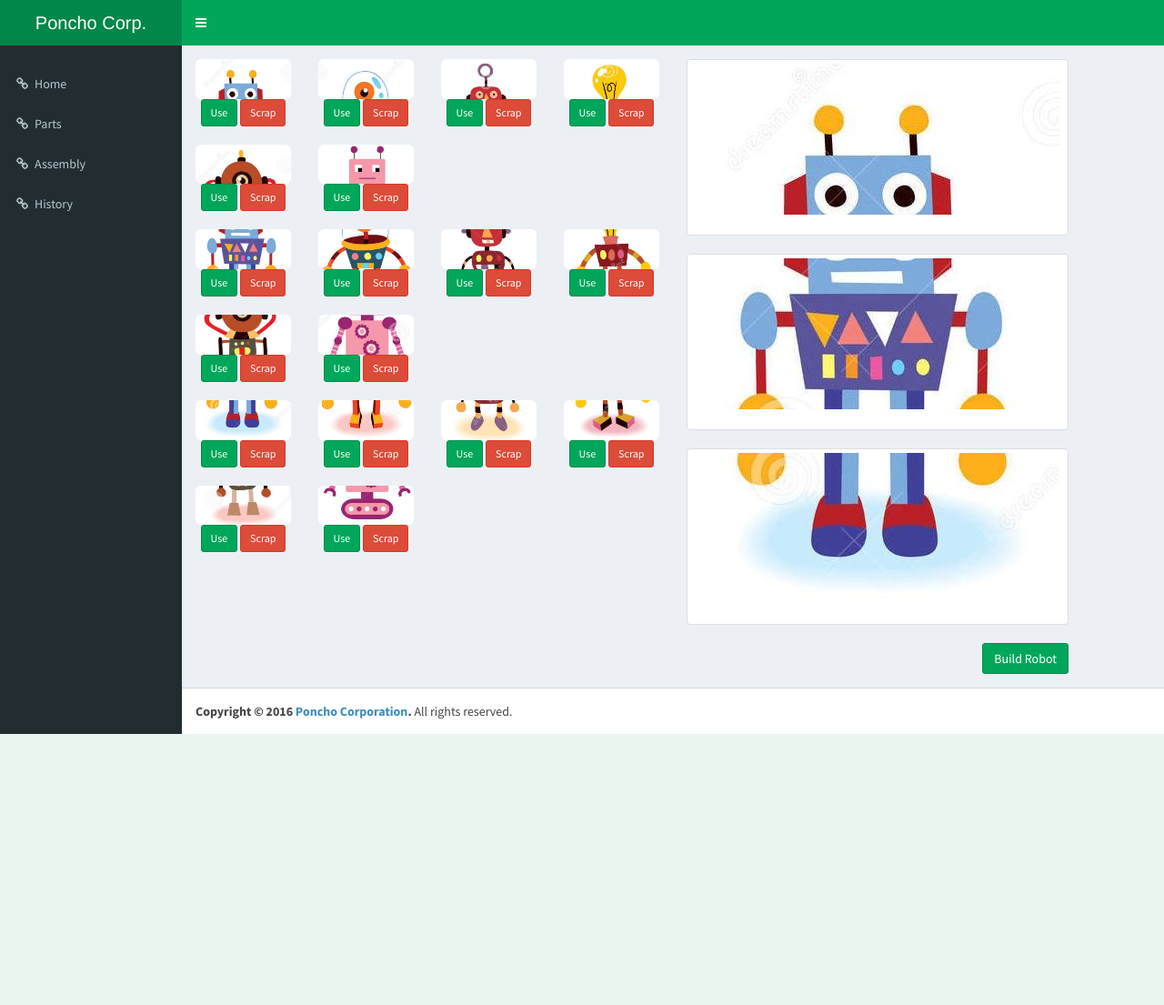
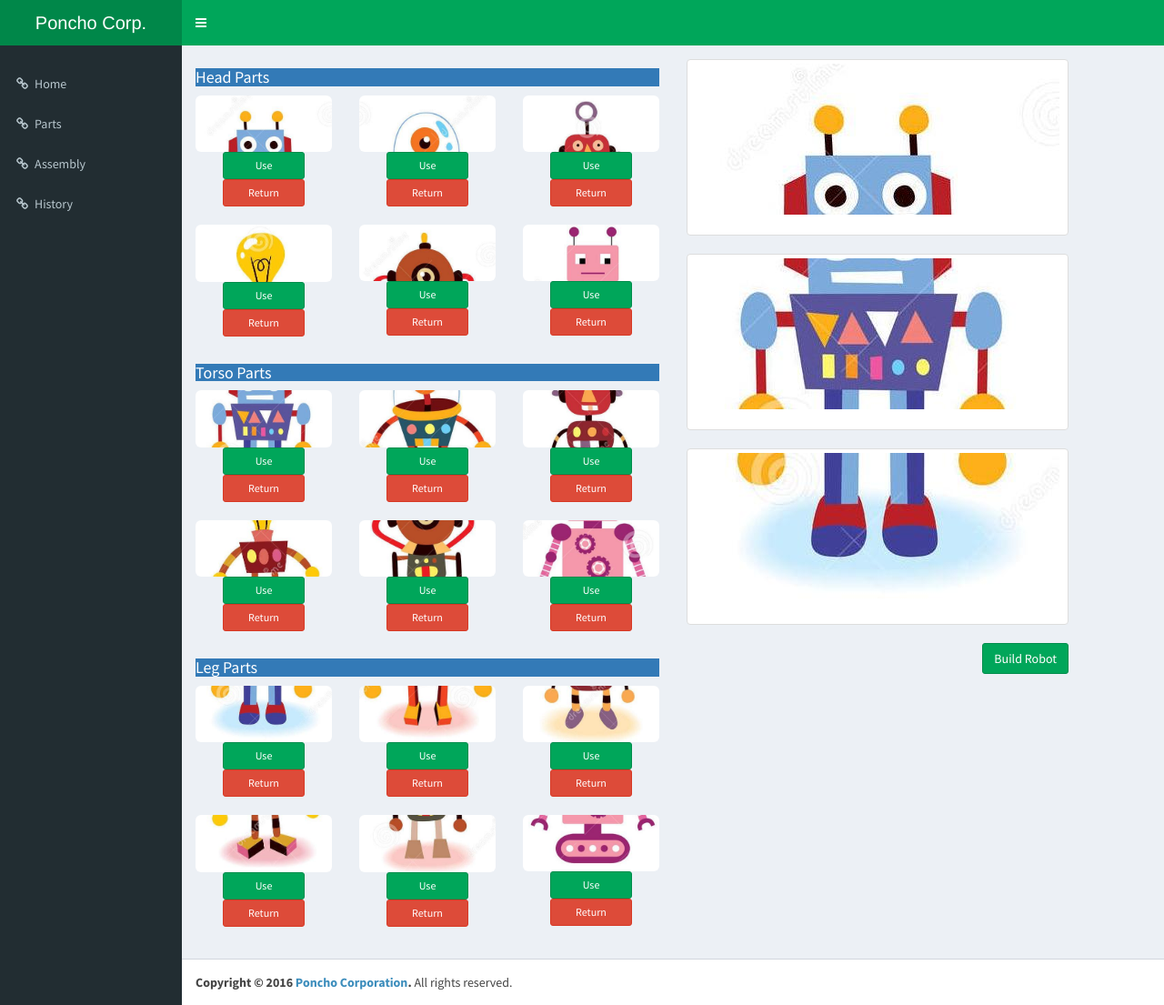
Before and after one commit to Uitiam/ass1, a CodeIgniter app: page /database/assembly in a window 1280 px wide. Shown: the whole page at 91% size. Before the commit the page ends 807 px from the top, so only its background shows below. Run offline with CodeIgniter, Linux system fonts and the light colour scheme; some libraries are stand-ins or nearby versions.

Commit message:
Added part data to Robot class also made Assembly view look better
Signed-off-by: Uitiam <maitiumorton@gmail.com>

```diff
--- a/application/models/Robot.php
+++ b/application/models/Robot.php
@@ -4,9 +4,9 @@ class Robot extends CI_Model {
 
     //mock data array
     var $robots = array(
-        array('bot'=> 'motley', 'price'=> '25'),
-        array('bot'=> 'butler', 'price'=> '100'),
-        array('bot'=> 'motley', 'price'=> '25'),
+        array('id'=>'1', 'bot'=> 'motley', 'price'=> '25', 'head'=>'m', 'torso'=>'r', 'leg'=>'a'),
+        array('id'=>'2', 'bot'=> 'butler', 'price'=> '100','head'=>'m', 'torso'=>'m', 'leg'=>'m'),
+        array('id'=>'3', 'bot'=> 'motley', 'price'=> '25', 'head'=>'m', 'torso'=>'r', 'leg'=>'a'),
 	);
 
 	// Constructor
--- a/application/views/assembly.php
+++ b/application/views/assembly.php
@@ -1,34 +1,37 @@
 <div class="row">
     <div class="col-xs-6 sidebar-outer">
+        <h4 class="bg-primary">Head Parts</h4>
         <div class="row">
             {heads}
-                <div class="col-xs-3" style="margin-bottom: 20px;">
+                <div class="col-xs-4" style="margin-bottom: 20px;">
                     <img class="img-responsive img-rounded" src="/assets/img/{src}" title="{title}"/>
                     <div align="center">
-                        <button id="{title}" type="button" class="btn btn-success btn-sm">Use</button>
-                        <button id="{title}" type="button" class="btn btn-danger btn-sm">Scrap</button>
+                        <button id="{title}" type="button" class="btn btn-success btn-sm" style="width: 90px">Use</button>
+                        <button id="{title}" type="button" class="btn btn-danger btn-sm" style="width: 90px">Return</button>
                     </div>
                 </div>
             {/heads}
         </div>
+        <h4 class="bg-primary">Torso Parts</h4>
         <div class="row">
             {torso}
-                <div class="col-xs-3" style="margin-bottom: 20px;">
+                <div class="col-xs-4" style="margin-bottom: 20px;">
                     <img class="img-responsive img-rounded" src="/assets/img/{src}" title="{title}"/>
                     <div align="center">
-                        <button id="{title}" type="button" class="btn btn-success btn-sm">Use</button>
-                        <button id="{title}" type="button" class="btn btn-danger btn-sm">Scrap</button>
+                        <button id="{title}" type="button" class="btn btn-success btn-sm" style="width: 90px">Use</button>
+                        <button id="{title}" type="button" class="btn btn-danger btn-sm" style="width: 90px">Return</button>
                     </div>
                 </div>
             {/torso}
         </div>
+        <h4 class="bg-primary">Leg Parts</h4>
         <div class="row">
             {legs}
-                <div class="col-xs-3" style="margin-bottom: 20px;" >
+                <div class="col-xs-4" style="margin-bottom: 20px;" >
                     <img class="img-responsive img-rounded" src="/assets/img/{src}" title="{title}"/>
                     <div align="center">
-                        <button id="{title}" type="button" class="btn btn-success btn-sm">Use</button>
-                        <button id="{title}" type="button" class="btn btn-danger btn-sm">Scrap</button>
+                        <button id="{title}" type="button" class="btn btn-success btn-sm" style="width: 90px">Use</button>
+                        <button id="{title}" type="button" class="btn btn-danger btn-sm" style="width: 90px">Return</button>
                     </div>
                 </div>
             {/legs}
```
Also changed, not shown: application/models/Part.php (line endings or trailing spaces).
